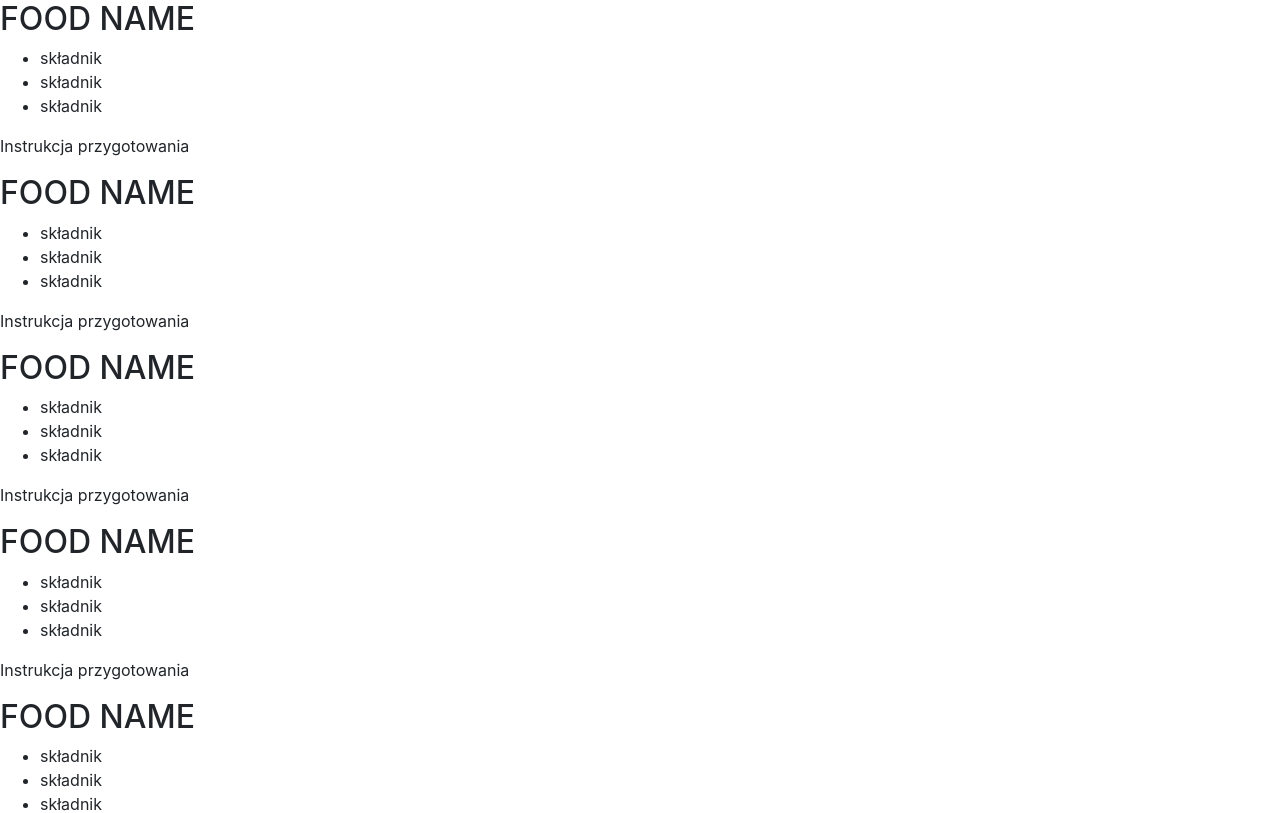
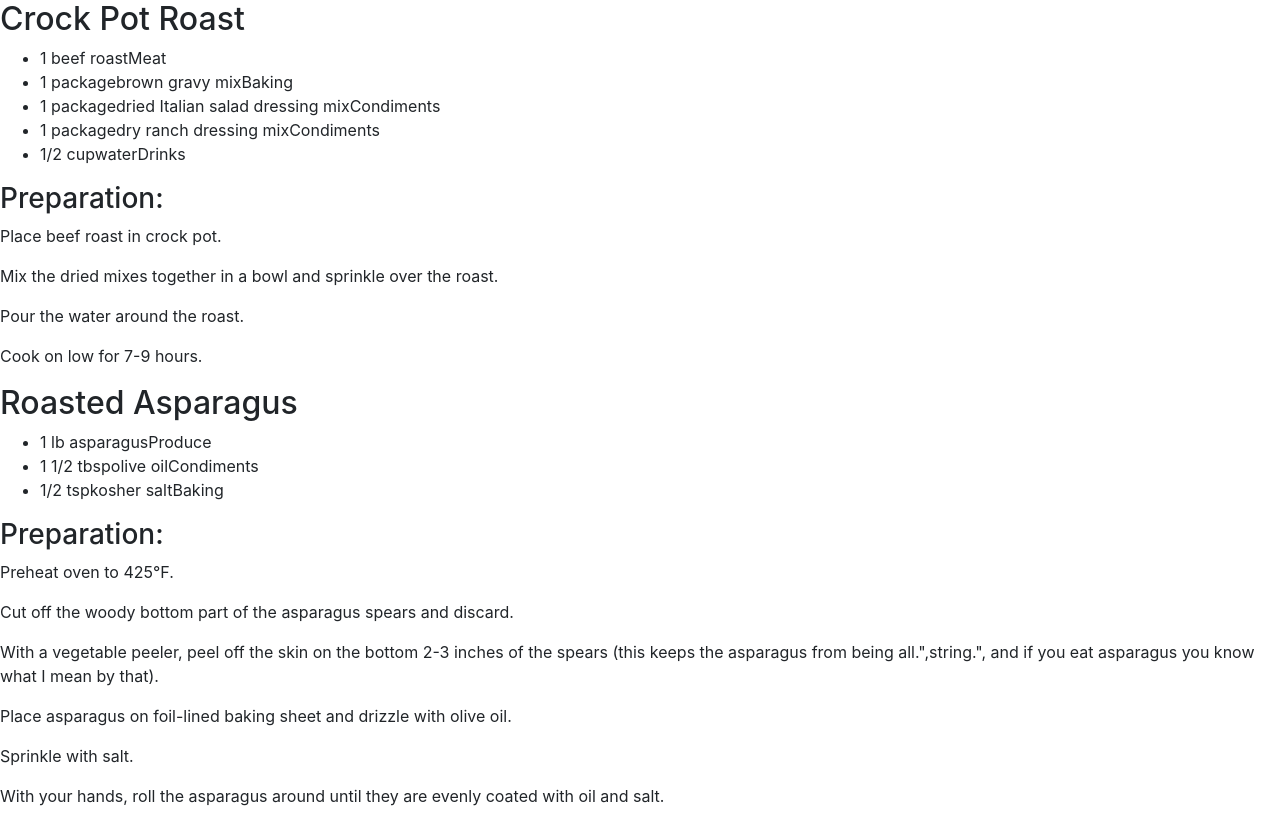
Before and after one commit to magdaad/cooking-book, a React (Create React App) app: page / in a window 1280 px wide. Shown: the top 813 px of the page. Built offline with nearby package versions, Linux system fonts and the light colour scheme.

Commit message:
visible data

```diff
--- a/src/App.js
+++ b/src/App.js
@@ -11,7 +11,7 @@ function App() {
             recipesData.map(recipe =>
                 <Recipe
                     key={recipe.id}
-                    // {...recipe}
+                    {...recipe}
                 />
             )
         }
--- a/src/components/Ingredient/Ingredient.js
+++ b/src/components/Ingredient/Ingredient.js
@@ -1,9 +1,9 @@
 import React from 'react';
 import './Ingredient.scss'
 
-const Ingredient = () => {
+const Ingredient = ({quantity, name, type}) => {
   return(
-      <li>składnik</li>
+      <li>{quantity}{name}{type}</li>
   );
 }
 
--- a/src/components/IngredientList/IngredientList.js
+++ b/src/components/IngredientList/IngredientList.js
@@ -2,12 +2,12 @@ import React from 'react';
 import './IngredientList.scss'
 import Ingredient from "../Ingredient/Ingredient";
 
-const IngredientList = () => {
+const IngredientList = ({ingredients}) => {
   return(
       <ul className={"ingredients"}>
-        <Ingredient />
-        <Ingredient />
-        <Ingredient />
+          {ingredients.map((ingredient, i) => (
+              <Ingredient key={i} {...ingredient}/>
+          ))}
       </ul>
   );
 }
--- a/src/components/Instruction/Instruction.js
+++ b/src/components/Instruction/Instruction.js
@@ -1,11 +1,15 @@
 import React from 'react';
 import './Instruction.scss'
 
-const Instruction = () => {
+const Instruction = ({steps}) => {
   return(
-      <div>
-        <p>Instrukcja przygotowania</p>
-      </div>
+        <div>
+            <h3>Preparation:</h3>
+            {steps.map(step=>
+            <p>
+                {step}
+            </p>)}
+        </div>
   );
 }
 
--- a/src/components/Recipe/Recipe.js
+++ b/src/components/Recipe/Recipe.js
@@ -3,12 +3,16 @@ import './Recipe.scss'
 import IngredientList from "../IngredientList/IngredientList";
 import Instruction from "../Instruction/Instruction";
 
-const Recipe = () => {
+const Recipe = ({
+                    name,
+                    ingredients,
+                    steps,
+                }) => {
   return(
       <>
-        <h2>FOOD NAME</h2>
-        <IngredientList />
-        <Instruction />
+        <h2>{name}</h2>
+        <IngredientList ingredients = {ingredients}/>
+        <Instruction steps={steps}/>
       </>
   );
 }
```
